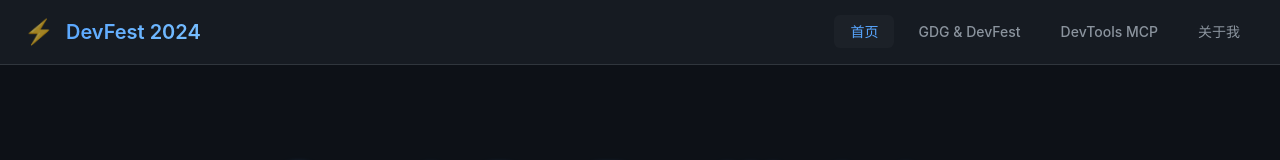
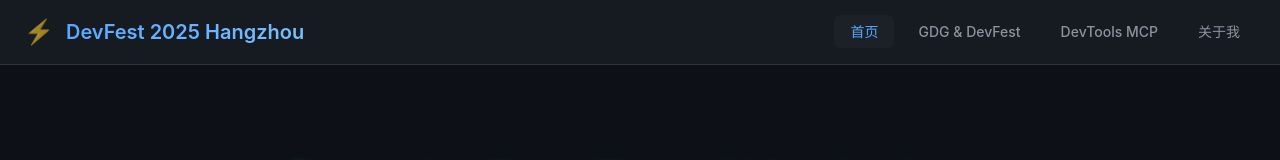
Before and after one commit to Cycle001/devfest-workshop-website, a plain HTML site: page index.html in a window 1280 px wide. Shown: the top 160 px of the page. Drawn offline with Linux system fonts and the light colour scheme.

Commit message:
Update Title of index.html

```diff
--- a/index.html
+++ b/index.html
@@ -12,7 +12,7 @@
         <div class="nav-container">
             <div class="nav-logo">
                 <span class="logo-icon">⚡</span>
-                <span class="logo-text">DevFest 2024</span>
+                <span class="logo-text">DevFest 2025 Hangzhou</span>
             </div>
             <ul class="nav-menu">
                 <li><a href="#" class="nav-link active" data-page="home">首页</a></li>
```
